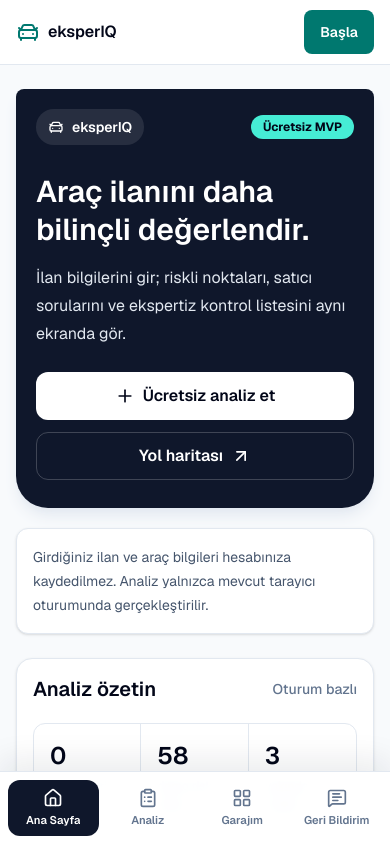
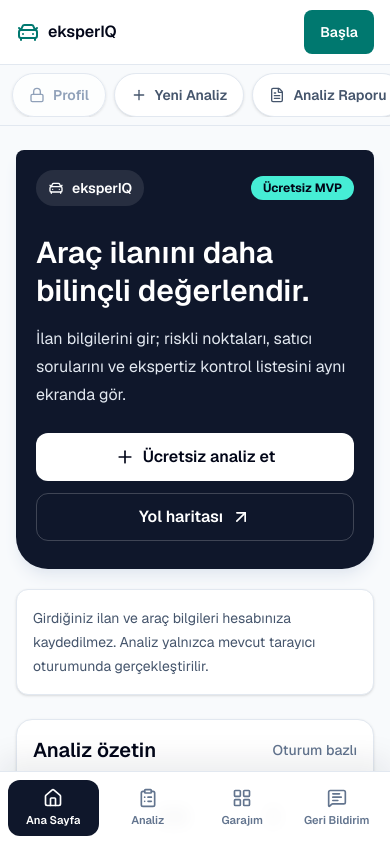
Before and after one commit to akifyapayzeka/eksperiq, a Next.js app: page / in a window 390 px wide. Shown: the top 842 px of the page. Built offline with nearby package versions, Linux system fonts and the light colour scheme.

Commit message:
Add mobile top action chips

```diff
--- a/src/app/layout.tsx
+++ b/src/app/layout.tsx
@@ -2,6 +2,7 @@ import type { Metadata } from "next";
 import { Geist, Geist_Mono } from "next/font/google";
 import "./globals.css";
 import { MobileBottomNav } from "@/components/layout/mobile-bottom-nav";
+import { MobileTopActions } from "@/components/layout/mobile-top-actions";
 import { SiteFooter } from "@/components/layout/site-footer";
 import { SiteHeader } from "@/components/layout/site-header";
 import { appConfig } from "@/lib/constants/app";
@@ -58,6 +59,7 @@ export default function RootLayout({
     <html lang="tr" className={`${geistSans.variable} ${geistMono.variable} h-full antialiased`}>
       <body className="safe-area-shell flex min-h-full flex-col">
         <SiteHeader />
+        <MobileTopActions />
         {children}
         <SiteFooter />
         <MobileBottomNav />
--- /dev/null
+++ b/src/components/layout/mobile-top-actions.tsx
@@ -0,0 +1,66 @@
+"use client";
+
+import Link from "next/link";
+import { usePathname } from "next/navigation";
+import { ClipboardCheck, FileText, Lock, Plus, UserRound } from "lucide-react";
+
+const actions = [
+  { href: "/moduller", label: "Profil", icon: UserRound, locked: true },
+  { href: "/analiz", label: "Yeni Analiz", icon: Plus, locked: false },
+  { href: "/sonuc", label: "Analiz Raporu", icon: FileText, locked: false },
+  { href: "/sonuc", label: "Kontrol Listesi", icon: ClipboardCheck, locked: false },
+];
+
+export function MobileTopActions() {
+  const pathname = usePathname();
+
+  return (
+    <div className="no-print sticky top-16 z-20 border-b border-slate-200 bg-slate-50/95 py-2 backdrop-blur sm:hidden">
+      <nav aria-label="Mobil hızlı işlemler" className="overflow-x-auto px-3 [scrollbar-width:none]">
+        <div className="flex min-w-max gap-2">
+          {actions.map((action) => {
+            const isActive = pathname === action.href || (action.href !== "/" && pathname.startsWith(action.href));
+            const Icon = action.icon;
+            const content = (
+              <>
+                {action.locked ? (
+                  <Lock aria-hidden="true" className="h-4 w-4" />
+                ) : (
+                  <Icon aria-hidden="true" className="h-4 w-4" />
+                )}
+                <span>{action.label}</span>
+              </>
+            );
+
+            if (action.locked) {
+              return (
+                <span
+                  key={action.label}
+                  aria-disabled="true"
+                  className="inline-flex min-h-11 items-center gap-2 rounded-full border border-slate-200 bg-white/70 px-4 text-sm font-semibold text-slate-400 shadow-sm"
+                >
+                  {content}
+                </span>
+              );
+            }
+
+            return (
+              <Link
+                key={action.label}
+                href={action.href}
+                aria-current={isActive ? "page" : undefined}
+                className={`inline-flex min-h-11 items-center gap-2 rounded-full border px-4 text-sm font-semibold shadow-sm ${
+                  isActive
+                    ? "border-slate-900 bg-slate-900 text-white"
+                    : "border-slate-200 bg-white text-slate-600 hover:border-slate-300 hover:text-slate-950"
+                }`}
+              >
+                {content}
+              </Link>
+            );
+          })}
+        </div>
+      </nav>
+    </div>
+  );
+}
```
Also changed, not shown: 1 other file (tests, documents, lock files or other folders).
